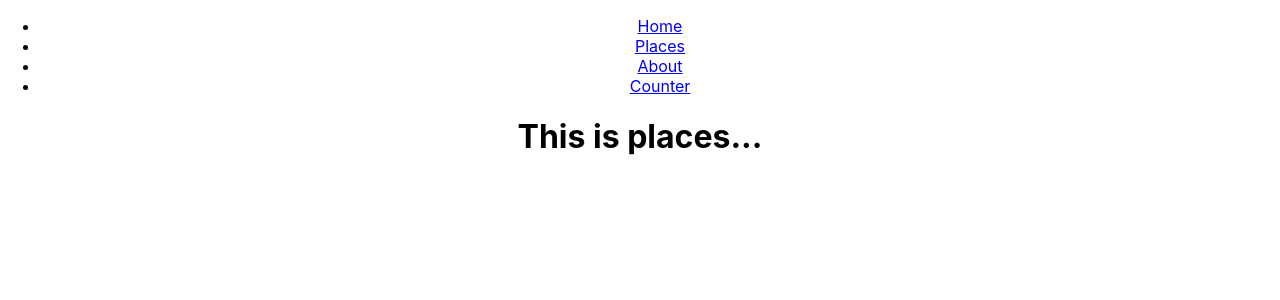
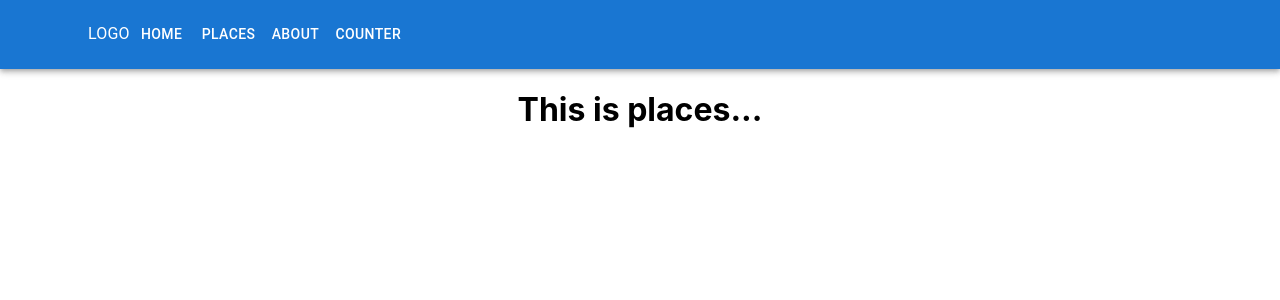
Before and after one commit to harryseong/harryseong.com-r, a React (Create React App) app: page /places in a window 1280 px wide. Shown: the top 300 px of the page. Built offline with nearby package versions, Linux system fonts and the light colour scheme.

Commit message:
Navbar updated w/ MUI AppBar

```diff
--- a/src/components/navbar/Navbar.tsx
+++ b/src/components/navbar/Navbar.tsx
@@ -1,4 +1,5 @@
 import React from 'react';
+import { AppBar, Button, Box, Container, Toolbar, Typography, } from '@mui/material';
 
 import styles from './Navbar.module.scss';
 
@@ -7,15 +8,28 @@ import { Link } from 'react-router-dom';
 export function Navbar() {
 
     return (
-        <div>
-            <nav>
-                <ul>
-                    <li><Link to="/">Home</Link></li>
-                    <li><Link to="/places">Places</Link></li>
-                    <li><Link to="/about">About</Link></li>
-                    <li><Link to="/counter">Counter</Link></li>
-                </ul>
-            </nav>
-        </div>
+        <AppBar position="static">
+            <Container>
+                <Toolbar>
+                    <Typography>LOGO</Typography>
+                    <Box sx={{ flexGrow: 1, display: { xs: 'none', md: 'flex' } }}>
+                        <Button component={Link} to="/" sx={{ my: 2, color: 'white', display: 'block' }}>Home</Button>
+                        <Button component={Link} to="/places" sx={{ my: 2, color: 'white', display: 'block' }}>Places</Button>
+                        <Button component={Link} to="/about" sx={{ my: 2, color: 'white', display: 'block' }}>About</Button>
+                        <Button component={Link} to="/counter" sx={{ my: 2, color: 'white', display: 'block' }}>Counter</Button>
+                    </Box>
+                </Toolbar>
+            </Container>
+        </AppBar>
+        // <div>
+        //     <nav>
+        //         <ul>
+        //             <li><Link to="/">Home</Link></li>
+        //             <li><Link to="/places">Places</Link></li>
+        //             <li><Link to="/about">About</Link></li>
+        //             <li><Link to="/counter">Counter</Link></li>
+        //         </ul>
+        //     </nav>
+        // </div>
     )
 }
```
